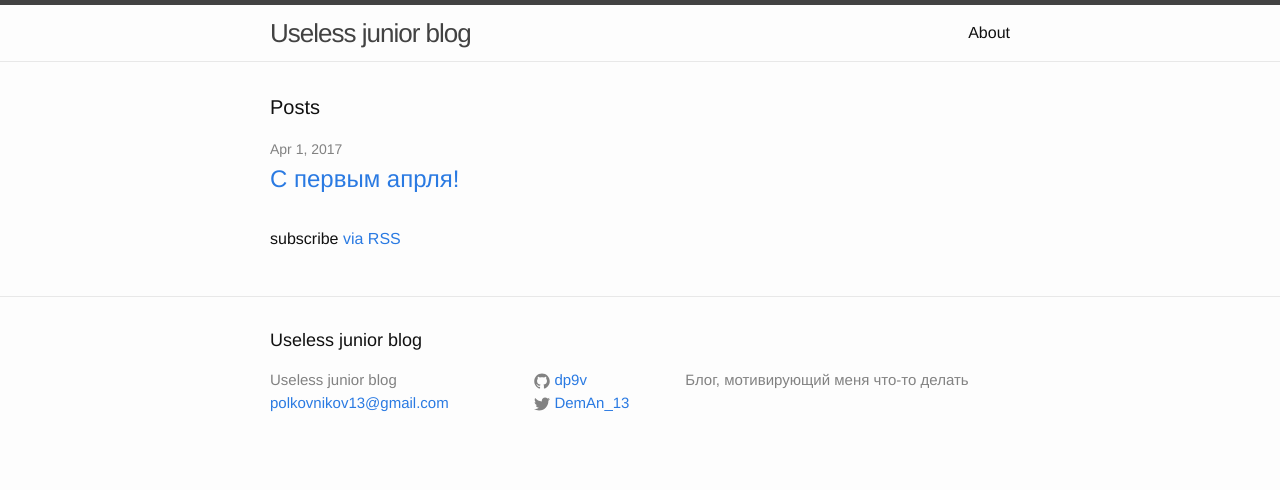
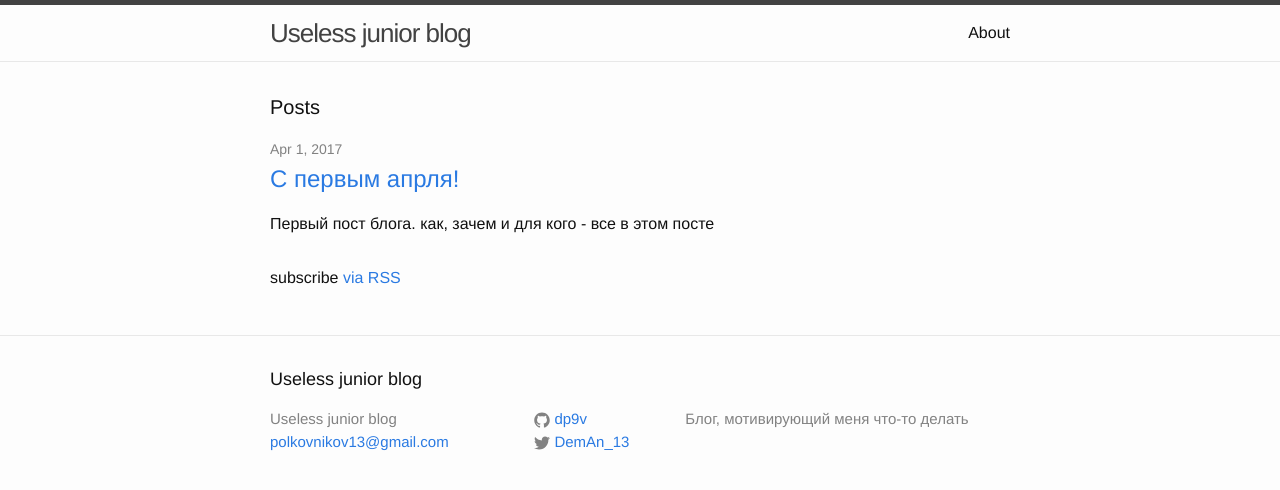
Before and after one commit to dp9v/old_blog.github.io, a Jekyll site: the page built from index.html, in a window 1280 px wide. Shown: the top 490 px of the page. Built offline with Jekyll 4.4.1, drawn with Linux system fonts in a browser that asks for light colours.

Commit message:
First post-update

```diff
--- a/_posts/2017-04-01-welcome-to-jekyll.markdown
+++ b/_posts/2017-04-01-welcome-to-jekyll.markdown
@@ -3,6 +3,8 @@ layout: post
 title:  "С первым апрля!"
 date:   2017-04-01 16:44:14 +0800
 categories: Общее
+author: Polkovnikov Dmitriy
+description: "Первый пост блога. как, зачем и для кого - все в этом посте"
 ---
 
 Добрый день!
--- a/index.html
+++ b/index.html
@@ -14,6 +14,7 @@ layout: default
             <h2>
                 <a class="post-link" href="{{ post.url | prepend: site.baseurl }}">{{ post.title }}</a>
             </h2>
+            <p class="short_content">{{ post.description }}</p>
         </li>
         {% endfor %}
     </ul>
```
